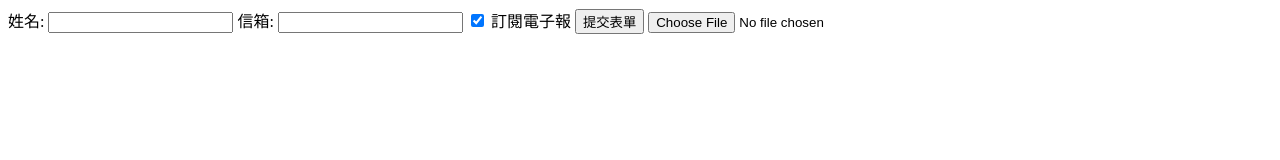
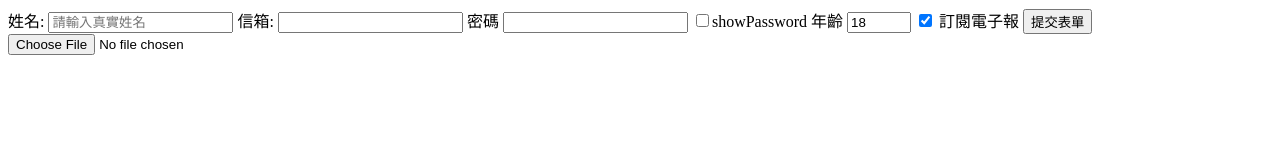
Before and after one commit to j8504151750/FullStackWebDevelopment, a plain HTML site: page pages/表單.html in a window 1280 px wide. Drawn offline with Linux system fonts and the light colour scheme.

Commit message:
number, password

```diff
--- a/pages/表單.html
+++ b/pages/表單.html
@@ -6,16 +6,42 @@
     <title>故宮問卷調查</title>
 </head>
 <body>
-    <form action=" " method="post">
+    <form action=" ">
         <label for="名字">姓名:</label>
-        <input id="名字" type="text" name="姓名"/>
+        <input
+            id="名字"
+            type="text"
+            name="姓名"
+            minlength="5"
+            maxlength="50"
+            placeholder="請輸入真實姓名"/>
         <label for="信箱">信箱:</label>
         <input id="信箱" type="email" name="email" required/>
+        <label for="密碼">密碼</label>
+        <input type="password" name="password" id="password" minlength="12" maxlength="20">
+
+        <input type="checkbox" onclick="showPassword" id="show">showPassword
+
+        <label for="age">年齡</label>
+        <input type="number" name="age" id="age" value="18" min="0" max="200" step="">
         <input id="電子報" type="checkbox" checked name="電子報" value="訂閱">
         <label for="電子報">訂閱電子報</label>
         <button type="submit">提交表單</button>
         <input type="file">
 
     </form>
+
+    <script>
+        let checkbox = document.querySelector("#show");
+        let password = document.querySelector("#password");
+        checkbox.addEventListener("click" , () => {
+            if(password.type == "password"){
+                password.type = "text"
+            }else{
+                password.type = "password"
+            }
+        })
+    </script>
+
 </body>
 </html>
```
